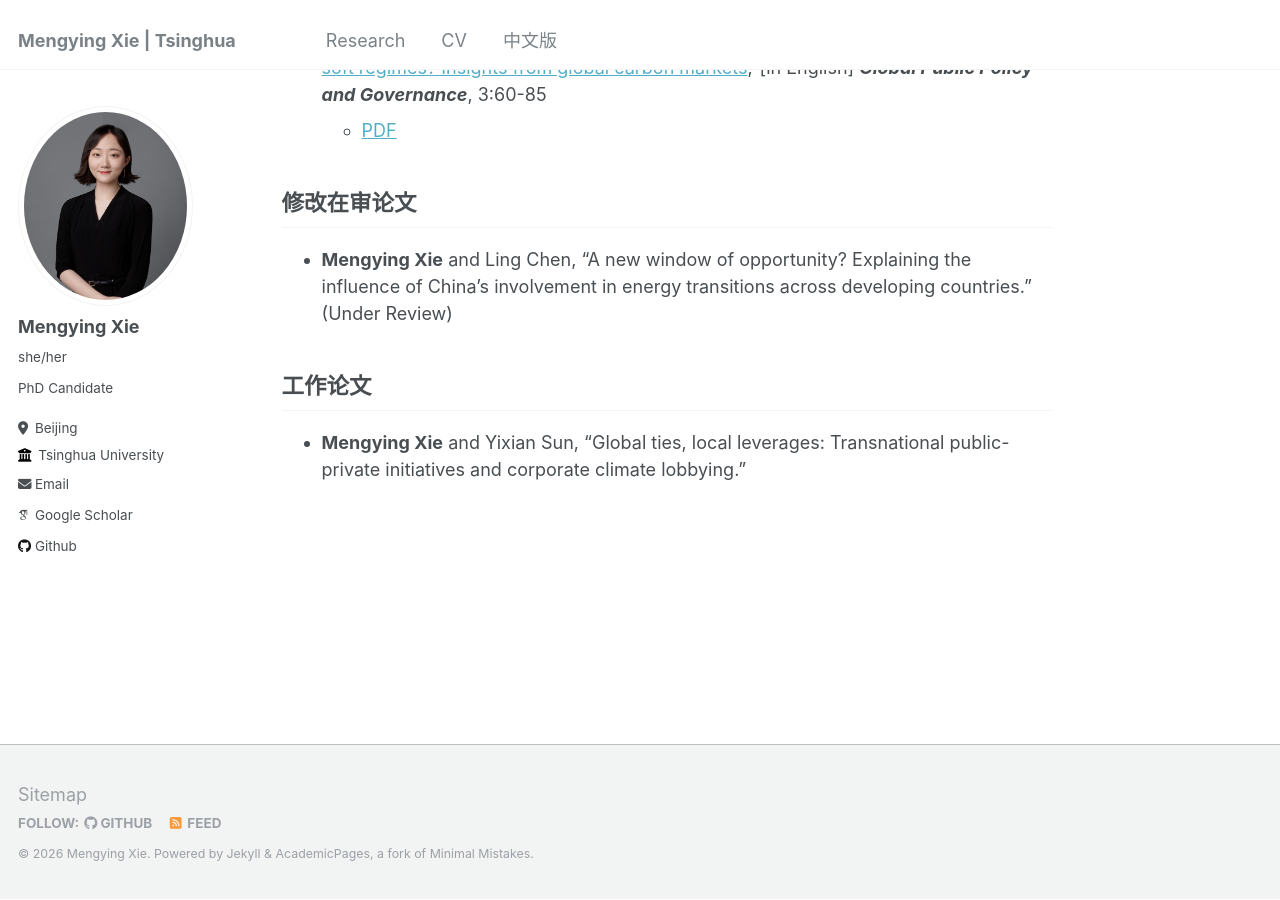
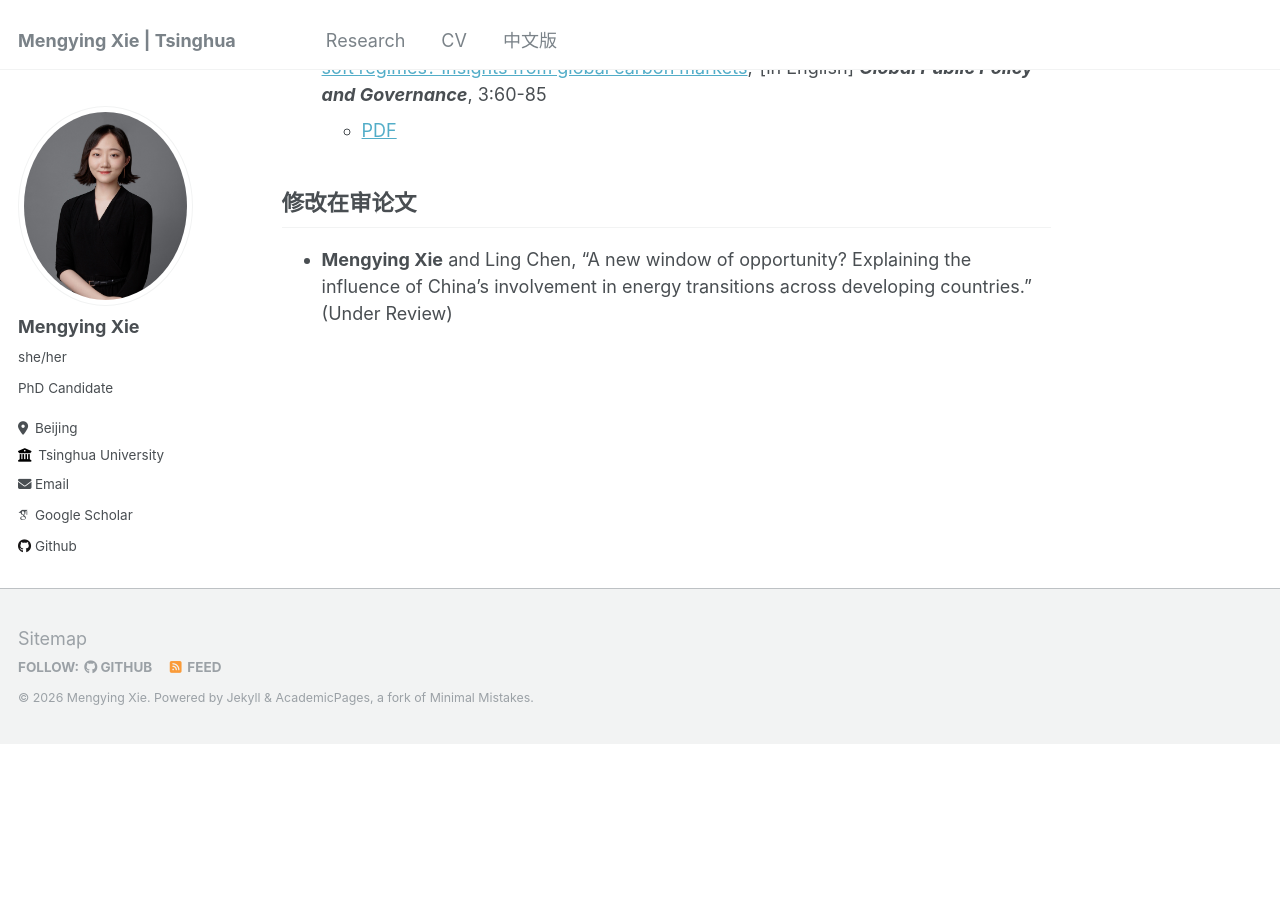
Before and after one commit to xiemythu/xiemythu.github.io, a Jekyll site: the page built from _pages/chinese.md, in a window 1280 px wide and 900 px high, scrolled down 1482 px. Built offline with Jekyll 4.4.1, drawn with Linux system fonts in a browser that asks for light colours; some web fonts are replaced; after the commit the page ends 2225 px from its top, so only the background shows below that.

Commit message:
Update chinese.md

```diff
--- a/_pages/chinese.md
+++ b/_pages/chinese.md
@@ -50,7 +50,3 @@ author_profile: true
 
 
 * **Mengying Xie** and  Ling Chen, "A new window of opportunity? Explaining the influence of China’s involvement in energy transitions across developing countries." (Under Review)
-
-## 工作论文
-
-* **Mengying Xie** and  Yixian Sun, "Global ties, local leverages: Transnational public-private initiatives and corporate climate lobbying."
```
